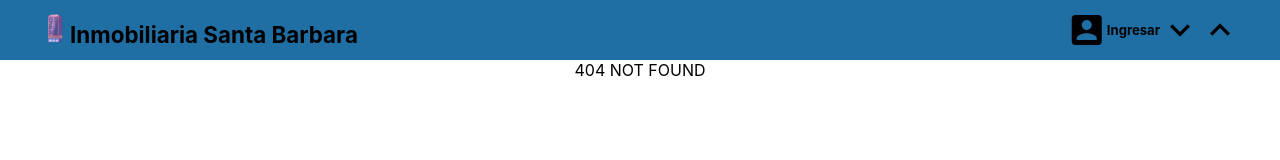
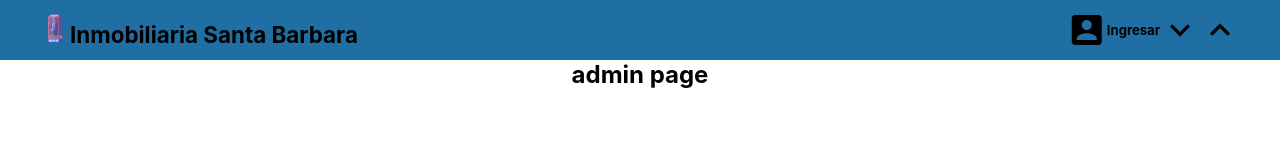
Before and after one commit to andrewsolutions81/fr-client, a React (Create React App) app: page /admin in a window 1280 px wide. Before the commit this address had no page. Shown: the top 160 px of the page. Built offline with nearby package versions, Linux system fonts and the light colour scheme.

Commit message:
feat: create Favorites, User pages, add page route to App.tsx

```diff
--- a/package.json
+++ b/package.json
@@ -1,5 +1,5 @@
 {
-  "name": "ts-react",
+  "name": "fr-santa-barbara",
   "version": "0.1.0",
   "private": true,
   "dependencies": {
--- a/src/App.tsx
+++ b/src/App.tsx
@@ -9,15 +9,25 @@ import Footer from './components/Footer/Footer';
 import Home from './pages/Home/Home';
 import Contact from './pages/Contact/Contact';
 import NotFound from './components/NotFound/NotFound';
+import Admin from './pages/Admin/Admin';
+import Login from './pages/Login/Login';
+import SignUp from './pages/SignUp/SignUp';
+import Favorites from './pages/Favorites/Favorites';
+import User from './pages/User/User';
 
 function App() {
   return (
     <div className="App">
       <Header />
       <Routes>
+        <Route path="*" element={<NotFound />} />
         <Route path="/" element={<Home />} />
         <Route path="/contact" element={<Contact />} />
-        <Route path="*" element={<NotFound />} />
+        <Route path="/login" element={<Login />} />
+        <Route path="/signup" element={<SignUp />} />
+        <Route path="/user" element={<User />} />
+        <Route path="/favorites" element={<Favorites />} />
+        <Route path="/admin" element={<Admin />} />
       </Routes>
       <Footer />
     </div>
```
Also changed, not shown: 1 other file (tests, documents, lock files or other folders).
